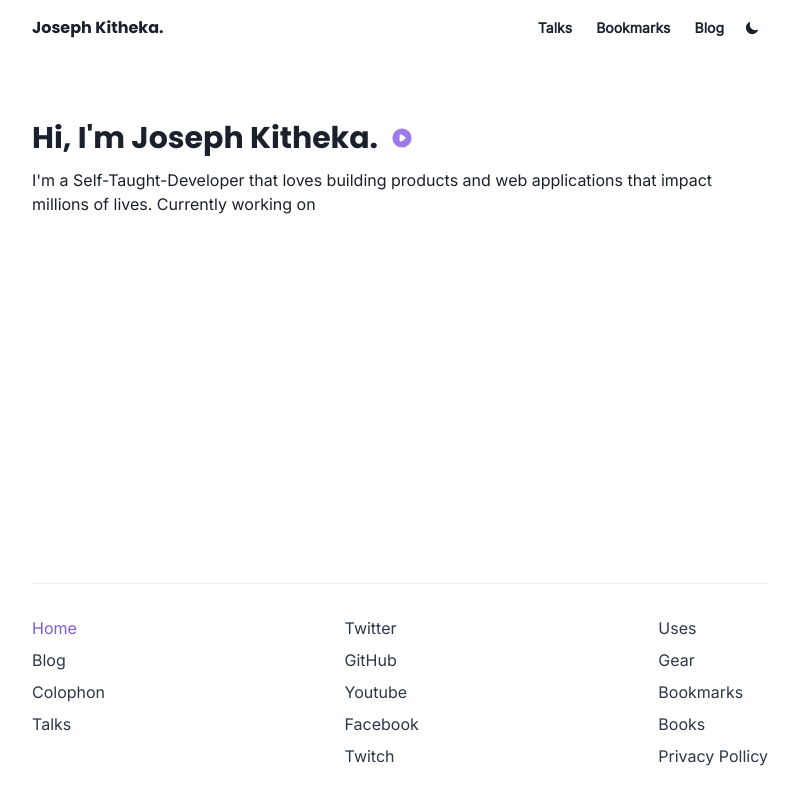
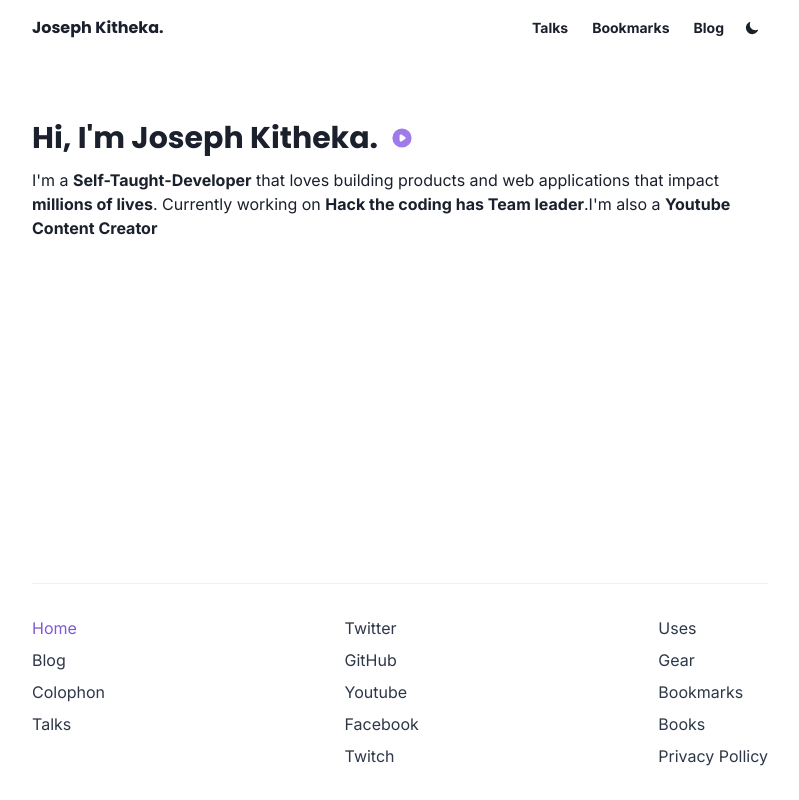
Before and after one commit to fhub-1/Rebulding-my-website, a Next.js app: page / in a window 1280 px wide. Shown: the whole page, without its empty margins (240-1039 px from the left). Built offline with nearby package versions, Linux system fonts and the light colour scheme.

Commit message:
Adding hero section see next time

```diff
--- a/pages/index.tsx
+++ b/pages/index.tsx
@@ -24,8 +24,11 @@ const IndexPage = () => (
           />
         </HStack>
         <Text>
-          I'm a Self-Taught-Developer that loves building products and web
-          applications that impact millions of lives. Currently working on
+          I'm a <strong>Self-Taught-Developer</strong> that loves building
+          products and web applications that impact{" "}
+          <strong>millions of lives</strong>. Currently working on{" "}
+          <strong>Hack the coding has Team leader</strong>.I'm also a{" "}
+          <strong>Youtube Content Creator</strong>
         </Text>
       </VStack>
     </Stack>
--- a/style.css
+++ b/style.css
@@ -1 +1 @@
-@import url("https://fonts.googleapis.com/css2?family=Inter&family=Poppins:wght@700&display=swap");
+@import url("https://fonts.googleapis.com/css2?family=Inter:wght@400;700;800&family=Poppins:wght@700&display=swap");
```
